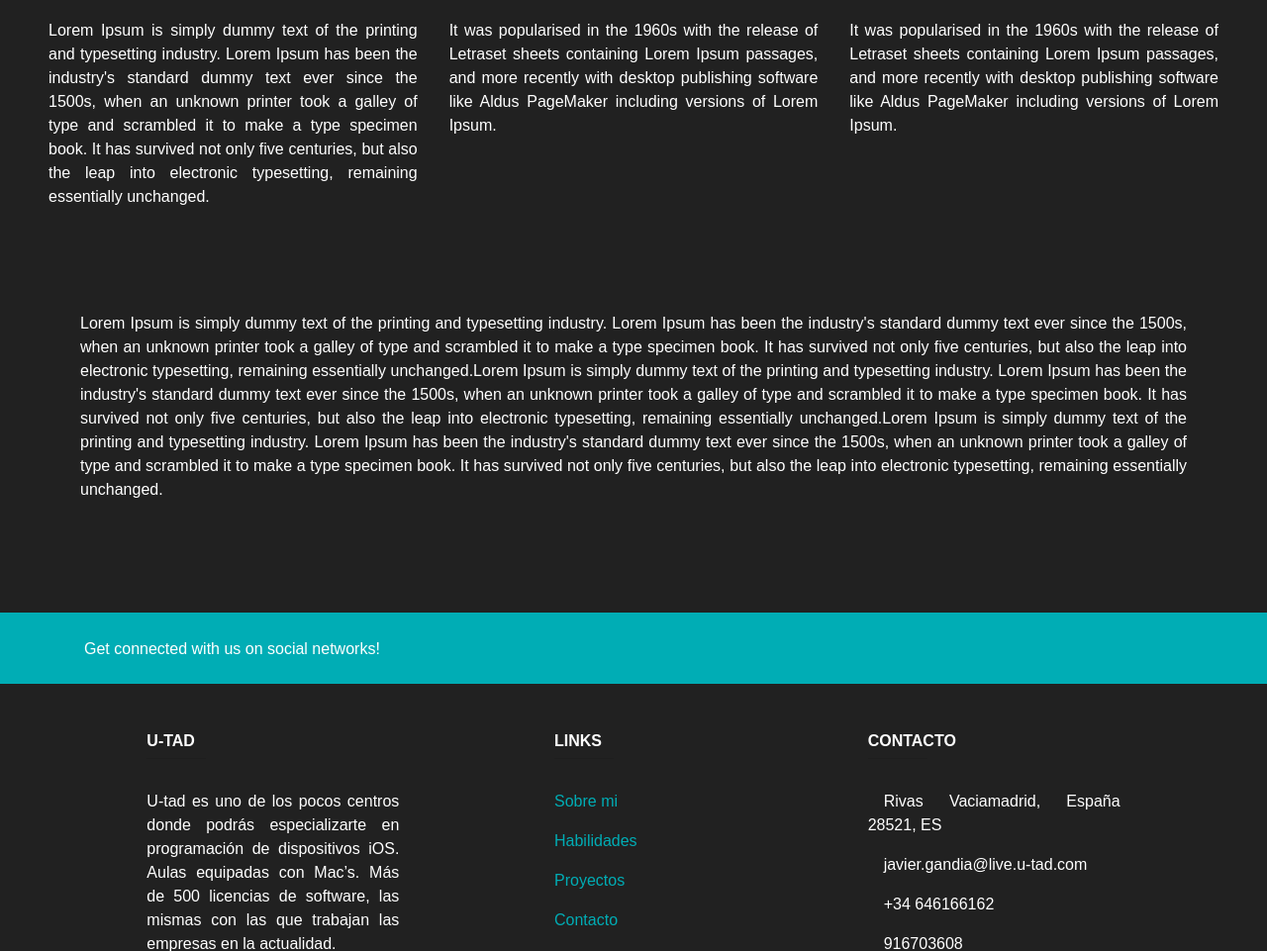
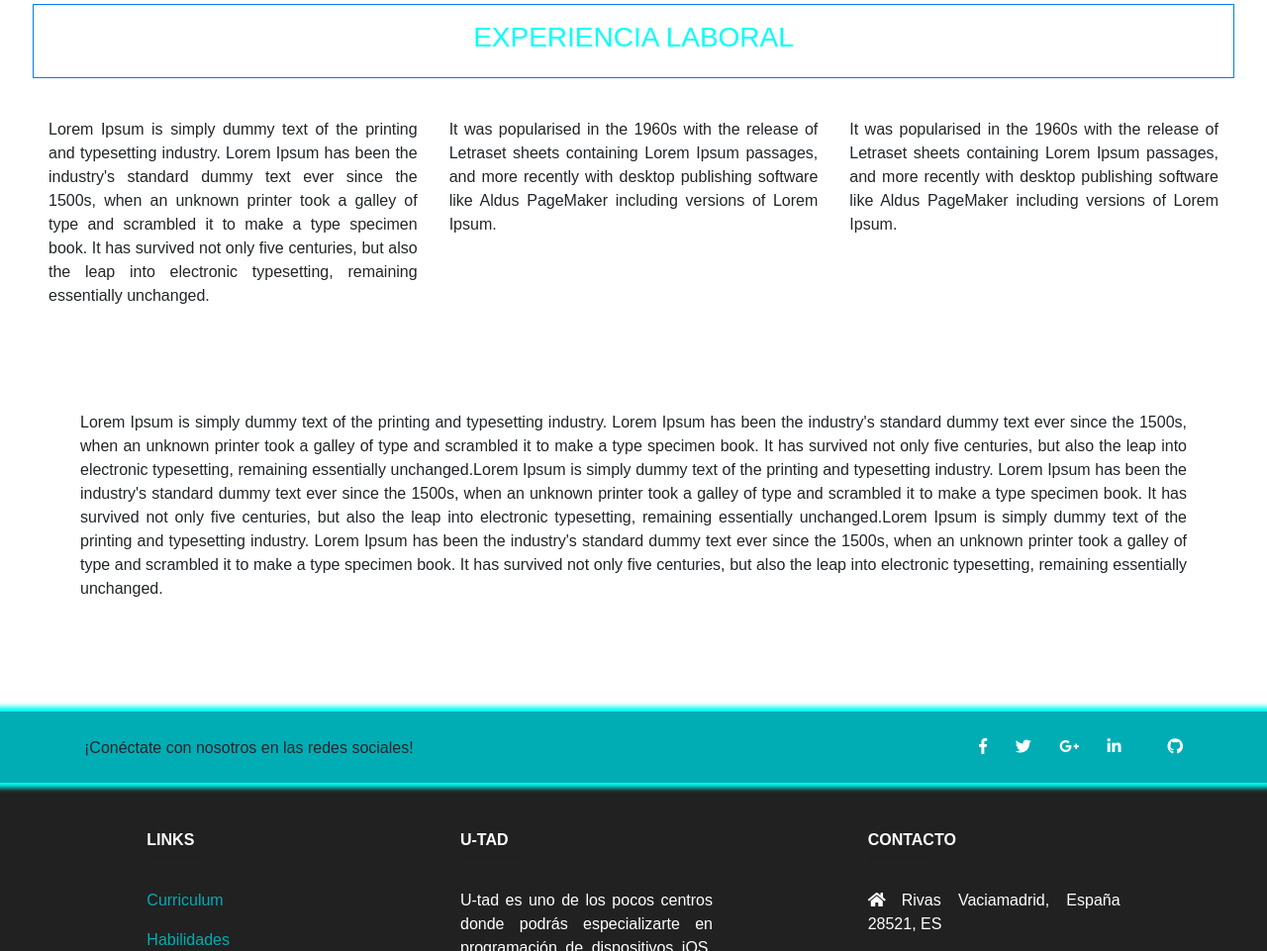
Before and after one commit to javigandia99/Bootstrap_4, a plain HTML site: page Portfolio_Bootstrap_JGC/index.html in a window 1280 px wide. Shown: the part 1839-2800 px from the top of the page at 99% size. Drawn offline with nearby package versions, Linux system fonts and the light colour scheme.

Commit message:
Cambios de diseño y mejoras

```diff
--- a/Portfolio_Bootstrap_JGC/estilos/estiloportfolio.css
+++ b/Portfolio_Bootstrap_JGC/estilos/estiloportfolio.css
@@ -7,26 +7,8 @@ html{
 	border-radious: 3px solid blue;
 	text-align:center;
 }
-.red{
-	color: white;
-	background-color: red;
-}
-.green{
-	color: white;
-	background-color: green;
-}
-.blue{
-	color: white;
-	background-color: blue;
-}
 h1,h2,h3{
 	color: #00fff5;
-}
-h4,h5,h6{
-	color: white;
-}
-p{
-	color:white;
 }
 a{
 	color: #00adb5;
@@ -35,20 +17,20 @@ header{
 	color:#00fff5;
 	text-align:center;
 }
+portfolio-buttom{
+display: block;
+}
 body{
-	background-color: #212121;
-	background-size: cover;
-	background-position: center;
-	background-repeat: no-repeat;
-	background-size: cover;
 	margin: 0;
 	padding: 0;
 	font-family: sans-serif;
 	overflow-x: hidden;
 }
 .introduccion{
+
 	padding: 40px 20px 30px 20px;
-	height: calc(90vh - 100px);
+	height: 90vh;
+	top:50%;
 	max-height: 720px;
 }
 p{
@@ -70,10 +52,22 @@ header{
 	background-color:#00adb5;
 	color:white;
 }
+footer{
+	background-color:#212121;
+}
 #redessociales{
 	background-color: #00adb5;
+	box-shadow: 0px 0px 5px 5px #00fff5 ;
+}
+#mediofooter{
+
+}
+#footercontenido{
+	color: white;
 }
 #copyright{
 	color: white;
-	background-color:#212121;
 }
+#iconos{
+	color: white;
+}
--- a/Portfolio_Bootstrap_JGC/index.html
+++ b/Portfolio_Bootstrap_JGC/index.html
@@ -5,6 +5,7 @@
     <meta name="viewport" content="width=device-width, initial-scale=1.0">
     <meta http-equiv="X-UA-Compatible" content="ie=edge">
     <link rel="stylesheet" href="https://stackpath.bootstrapcdn.com/bootstrap/4.2.1/css/bootstrap.min.css" integrity="sha384-GJzZqFGwb1QTTN6wy59ffF1BuGJpLSa9DkKMp0DgiMDm4iYMj70gZWKYbI706tWS" crossorigin="anonymous">
+	<link rel="stylesheet" href="https://use.fontawesome.com/releases/v5.7.1/css/all.css" integrity="sha384-fnmOCqbTlWIlj8LyTjo7mOUStjsKC4pOpQbqyi7RrhN7udi9RwhKkMHpvLbHG9Sr" crossorigin="anonymous">
 	<link rel="stylesheet" type="text/css" href="estilos/estiloportfolio.css">
 
     <title>Portfolio Javier Gandia</title>
@@ -33,7 +34,6 @@
 		</nav>
 	</header>
 	<main>
-         <div class="intro front valign">
 		<header class="introduccion">
 			<h1 style="color:white;">Desarrollador de aplicaciones multiplataforma</h1>
 			<ul class="intro__list">
@@ -43,16 +43,17 @@
 				<i class="fa fa-angle-down"></i>
 			</a>
 		</header>
-		 </div>
 		<div class="container-fluid p-5">
 		 <div class="row">
 				<div class="col-12 col-md-12 col-xl-8">
+					<div class="row">
 					<div class="card border-0">
 						<img class="card-img-top" src="imagenes/foto1.jpg" class="rounded" alt="FotoPerfil">
 						<div class="card-body">
 							<h4 class="card-title">Javier Gandía Calderón</h4>
 							<h5 class="card-text">Desarrollador de aplicaciones multiplataforma </h5>
 							<a href="https://javigandia99.github.io/Responsive%20CV%20JGC/index.html" class="btn btn-primary">Ver curriculum</a>
+						</div>
 						 </div>
 					</div>
 				</div>
@@ -133,23 +134,26 @@
 		  <div class="container">
 			<div class="row py-4 d-flex align-items-center">
 			  <div class="col-md-6 col-lg-5 text-center text-md-left mb-4 mb-md-0">
-				<h6 class="mb-0">Get connected with us on social networks!</h6>
+				<h6 class="mb-0">¡Conéctate con nosotros en las redes sociales!</h6>
 			  </div>
 			  <div class="col-md-6 col-lg-7 text-center text-md-right">
-				<a class="fb-ic">
-				  <i class="fab fa-facebook-f fa-lg white-text mr-md-5 mr-3 fa-2x"> </i>
+					<a class="fb-ic" href="https://www.facebook.com/javi.gandia1"id="iconos">
+					  <i class="fab fa-facebook-f white-text mr-4"> </i>
 					</a>
-				<a class="tw-ic">
+					<a class="tw-ic" href="https://twitter.com/Powershoot19"id="iconos">
 					  <i class="fab fa-twitter white-text mr-4"> </i>
 					</a>
-				<a class="gplus-ic">
+					<a class="gplus-ic" href="https://myaccount.google.com/?utm_source=OGB&tab=kk&utm_medium=act"id="iconos">
 					  <i class="fab fa-google-plus-g white-text mr-4"> </i>
 					</a>
-				<a class="li-ic">
+					<a class="li-ic" href="https://www.linkedin.com/in/javier-gandia-calderon/"id="iconos">
 					  <i class="fab fa-linkedin-in white-text mr-4"> </i>
 					</a>
-				<a class="ins-ic">
+					<a class="ins-ic" href="">
 					  <i class="fab fa-instagram white-text"> </i>
+					</a>
+						<a class="git-ic" href="https://github.com/javigandia99" id="iconos">
+					  <i class="fab fa-github white-text"> </i>
 					</a>
 			  </div>
 			</div>
@@ -157,18 +161,11 @@
 		</div>
 		<div class="container text-center text-md-left mt-5" id="footercontenido">
 		  <div class="row mt-3">
-			<div class="col-md-3 col-lg-4 col-xl-3 mx-auto mb-4">
-			  <h6 class="text-uppercase font-weight-bold">U-TAD</h6>
-			  <hr class="deep-purple accent-2 mb-4 mt-0 d-inline-block mx-auto" style="width: 60px;">
-			  <p>U-tad es uno de los pocos centros donde podrás especializarte en programación de dispositivos iOS.
-			  Aulas equipadas con Mac’s.
-			  Más de 500 licencias de software, las mismas con las que trabajan las empresas en la actualidad.</p>
-			</div>
 			<div class="col-md-3 col-lg-2 col-xl-2 mx-auto mb-4">
 			  <h6 class="text-uppercase font-weight-bold">Links</h6>
 			  <hr class="deep-purple accent-2 mb-4 mt-0 d-inline-block mx-auto" style="width: 60px;">
 			  <p>
-				<a href="#!">Sobre mi</a>
+				<a href="https://javigandia99.github.io/Responsive%20CV%20JGC/index.html">Curriculum</a>
 			  </p>
 			  <p>
 				<a href="#!">Habilidades</a>
@@ -180,6 +177,14 @@
 				<a href="#!">Contacto</a>
 			  </p>
 			</div>
+			<div class="col-md-3 col-lg-4 col-xl-3 mx-auto mb-4" id="mediofooter">
+			  <h6 class="text-uppercase font-weight-bold">U-TAD</h6>
+			  <hr class="deep-purple accent-2 mb-4 mt-0 d-inline-block mx-auto" style="width: 60px;">
+			  <p>U-tad es uno de los pocos centros donde podrás especializarte en programación de dispositivos iOS.
+			  Aulas equipadas con Mac’s.
+			  Más de 500 licencias de software, las mismas con las que trabajan las empresas en la actualidad.</p>
+			</div>
+
 			<div class="col-md-4 col-lg-3 col-xl-3 mx-auto mb-md-0 mb-4">
 			  <h6 class="text-uppercase font-weight-bold">Contacto</h6>
 			  <hr class="deep-purple accent-2 mb-4 mt-0 d-inline-block mx-auto" style="width: 60px;">
```
Lines whose indentation alone changed are shown as unchanged.
